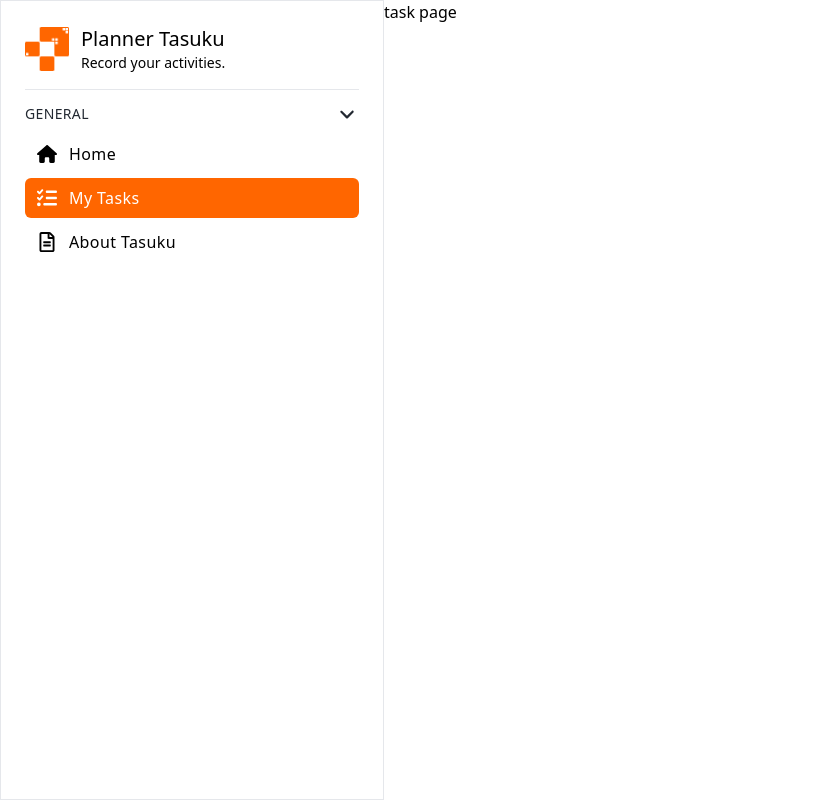
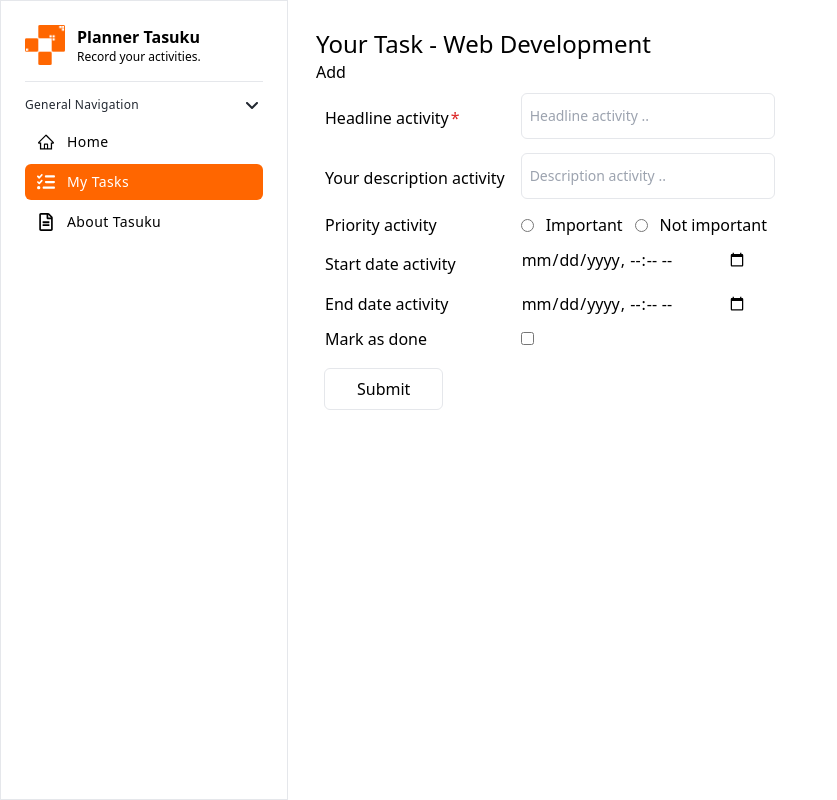
Before and after one commit to nandah4/myplanner-tasuku, a React (Vite) app: page /mytasks in a window 1280 px wide. Shown: the whole page, without its empty margins (0-837 px from the left). Built offline with nearby package versions, Linux system fonts and the light colour scheme.

Commit message:
feat: add form component

```diff
--- /dev/null
+++ b/src/components/form/FormAddTask.jsx
@@ -0,0 +1,125 @@
+import { useState } from "react";
+import useTaskContext from "../../hooks/useTaskContext";
+import { formatedDate } from "../../utils/formatedDate";
+
+const FormAddTask = () => {
+    // using use context
+    const { handleDataForm, tasks } = useTaskContext()
+
+    // state for structure data
+    const [titleTask, setTitleTask] = useState("");
+    const [descriptionTask, setDescriptionTask] = useState("");
+    const [priorityTask, setPriorityTask] = useState("");
+    const [startDate, setStartDate] = useState("");
+    const [dueDate, setDueDate] = useState("");
+    const [isCompleted, setIsCompleted] = useState(false)
+
+    // state for maxLength title and description
+    const [isMaxTitle, setIsMaxTitle] = useState(false)
+    const [isMaxDescription, setIsMaxDescription] = useState(false)
+
+    // handle submit event
+    const handleTaskSubmit = (event) => {
+        event.preventDefault();
+
+        if (!titleTask) return;
+        if (!descriptionTask) return;
+        if (!priorityTask) return;
+        if (!startDate) return;
+        if (!dueDate) return;
+
+        const addTask = {
+            id: Date.now(),
+            createdAt: new Date(),
+            titleTask,
+            descriptionTask,
+            priorityTask,
+            startDate: formatedDate(startDate),
+            dueDateDate: formatedDate(dueDate),
+            isCompleted: isCompleted
+        }
+
+        handleDataForm(addTask);
+
+        // set default when succes submit
+        setTitleTask("")
+        setDescriptionTask("")
+        setPriorityTask("")
+        setStartDate("")
+        setDueDate("")
+    }
+    console.log(tasks)
+
+    // handle onChange title and description
+    const onChangeHandleTitle = (e) => {
+        if (e.target.value.length === 70) {
+            setIsMaxTitle(true)
+        } else {
+            setIsMaxTitle(false)
+            setTitleTask(e.target.value)
+        }
+    }
+    const onChangeHandleDesc = (e) => {
+        if (e.target.value.length === 150) {
+            setIsMaxDescription(true)
+        } else {
+            setIsMaxDescription(false)
+            setDescriptionTask(e.target.value)
+        }
+    }
+
+    return <>
+        <section>
+            <form>
+                <table className="table-auto w-2/4 border-spacing-2 border-separate">
+                    <tbody className="">
+                        <tr>
+                            <td className="after:content-['*'] after:text-red-600 after:ml-0.5">Headline activity</td>
+                            <td ><input id="title" type="text" placeholder="Headline activity .." className="style-input-task mb-1" value={titleTask} onChange={onChangeHandleTitle} />
+                                {
+                                    isMaxTitle && (
+                                        <p className="text-xs text-red-600 font-medium ">Maximum Headline 70 character</p>
+                                    )
+                                }
+                            </td>
+                        </tr>
+                        <tr>
+                            <td>Your description activity</td>
+                            <td><input id="description" type="text" placeholder="Description activity .." className="style-input-task mb-1" value={descriptionTask} onChange={onChangeHandleDesc} />
+                                {
+                                    isMaxDescription && (
+                                        <p className="text-xs text-red-600 font-medium ">Maximum Description 150 character</p>
+                                    )
+                                }
+                            </td>
+                        </tr>
+                        <tr>
+                            <td>Priority activity</td>
+                            <td className="flex items-center gap-x-3"><input id="important" type="radio" name="priority" value="Important" onChange={(e) => setPriorityTask(e.target.value)} />
+                                <label htmlFor="important">Important</label>
+                                <input id="not important" type="radio" name="priority" value="Not Important" onChange={(e) => setPriorityTask(e.target.value)} />
+                                <label htmlFor="not important">Not important</label></td>
+                        </tr>
+                        <tr>
+                            <td className="mb-2">Start date activity</td>
+                            <td><input className="mb-2" id="title" type="datetime-local" value={startDate} onChange={(e) => setStartDate(e.target.value)} /></td>
+                        </tr>
+                        <tr>
+                            <td>End date activity</td>
+                            <td><input id="title" type="datetime-local" value={dueDate} onChange={(e) => setDueDate(e.target.value)} /></td>
+                        </tr>
+                        <tr>
+                            <td>Mark as done</td>
+                            <td><input id="title" type="checkbox" checked={isCompleted} onChange={(e) => setIsCompleted(e.target.checked)} /></td>
+                        </tr>
+                    </tbody>
+                </table>
+                <div className=" py-2 px-2">
+                    <button className="border rounded-md px-8 py-2" onClick={handleTaskSubmit}>Submit</button>
+                </div>
+            </form>
+        </section >
+    </>
+}
+
+export default FormAddTask;
--- a/src/components/layouts/Sidebar.jsx
+++ b/src/components/layouts/Sidebar.jsx
@@ -1,30 +1,38 @@
 import Logo from "../../assets/logo-study-plan.png"
-import { FaListCheck, FaHouse, FaAngleDown } from "react-icons/fa6";
+import { FaListCheck, FaAngleDown } from "react-icons/fa6";
+import { AiOutlineHome } from "react-icons/ai";
+import { FaRegFileAlt } from "react-icons/fa";
 import { NavLink } from "react-router-dom";
-import { FaRegFileAlt } from "react-icons/fa";
+import { useState } from "react";
 
 const Sidebar = () => {
+    const [isSidebarActive, setIsSidebarActive] = useState(true);
+
     return <>
-        <aside className="w-96 border h-screen p-6">
+        <aside className="w-72 border h-screen p-6">
             {/* Logo */}
             <div className="flex items-center gap-x-3 pb-4 border-b">
-                <div className="h-11 w-11">
+                <div className="h-10 w-10">
                     <img src={Logo} />
                 </div>
                 <div>
-                    <h2 className="font-medium text-xl">Planner Tasuku</h2>
-                    <p className="text-sm">Record your activities.</p>
+                    <h2 className="font-semibold text-base">Planner Tasuku</h2>
+                    <p className="text-xs">Record your activities.</p>
                 </div>
             </div>
 
             <div className="py-3">
                 <div>
                     <div className="flex justify-between items-center">
-                        <h1 className="uppercase font-medium tracking-wide text-sm text-[#222831]">General</h1>
+                        <h1 className="font-medium tracking-wide text-xs text-[#222831]">General Navigation</h1>
                         <span className="border border-white p-[2px] rounded-lg cursor-pointer hover:border-[#222831]">
-                            <FaAngleDown className="text-[#222831] text-lg" />
+                            {
+                            }
+                            <FaAngleDown className={`text-[#222831] text-base ${isSidebarActive ? 'rotate-0 duration-100' : '-rotate-90 duration-100'}`} onClick={() => setIsSidebarActive(active => !active)} />
                         </span>
                     </div>
+                    {
+                        isSidebarActive ?
                             <nav className="mt-2">
                                 <ul>
                                     <li>
@@ -34,7 +42,7 @@ const Sidebar = () => {
                                                     ? "bg-[#FF6600] text-white style-sidebar-navigation"
                                                     : "bg-white style-sidebar-navigation"
                                             }>
-                                    <FaHouse className="text-xl" />Home</NavLink>
+                                            <AiOutlineHome className="text-lg" /><span className="text-sm font-normal">Home</span></NavLink>
                                     </li>
                                     <li>
                                         <NavLink to="/mytasks"
@@ -43,7 +51,7 @@ const Sidebar = () => {
                                                     ? "bg-[#FF6600] text-white style-sidebar-navigation"
                                                     : "bg-white style-sidebar-navigation"
                                             }>
-                                    <FaListCheck className="text-xl" />My Tasks</NavLink>
+                                            <FaListCheck className="text-lg" /><span className="text-sm font-normal">My Tasks</span></NavLink>
                                     </li>
                                     <li>
                                         <NavLink
@@ -53,10 +61,13 @@ const Sidebar = () => {
                                                     ? "bg-[#FF6600] text-white style-sidebar-navigation"
                                                     : "bg-white style-sidebar-navigation"
                                             }>
-                                    <FaRegFileAlt className="text-xl" />About Tasuku</NavLink>
+                                            <FaRegFileAlt className="text-lg" /><span className="text-sm font-normal">About Tasuku</span></NavLink>
                                     </li>
                                 </ul>
                             </nav>
+                            : ''
+                    }
+
                 </div>
             </div >
 
--- a/src/index.css
+++ b/src/index.css
@@ -13,9 +13,9 @@
 }
 
 .style-sidebar-navigation {
-  @apply px-3 py-2 rounded-md flex items-center gap-x-3 mb-1 tracking-wide font-medium;
+  @apply px-3 py-2 rounded-md flex items-center gap-x-3 mb-1 tracking-wide;
 }
 
-.active {
-  @apply text-white;
+.style-input-task {
+  @apply px-2 py-3 text-gray-500 outline-none border rounded-md text-sm focus:border-[#FF6600] w-full;
 }
--- a/src/pages/Home.jsx
+++ b/src/pages/Home.jsx
@@ -1,6 +1,8 @@
 const Home = () => {
     return <>
-        <p>Selamat Datang</p>
+        <div className="border border-red-400">
+            <p>Selamat Datang</p>
+        </div>
     </>
 }
 
--- a/src/pages/MyTasks.jsx
+++ b/src/pages/MyTasks.jsx
@@ -1,6 +1,26 @@
+import { useState } from "react"
+import FormAddTask from "../components/form/FormAddTask"
+import useTaskContext from "../hooks/useTaskContext"
+
 const MyTasks = () => {
+    const { tasks } = useTaskContext();
+    const [form, setForm] = useState(true)
     return <>
-        <p>task page</p>
+        <div className="h-screen overflow-hidden p-7">
+            <div>
+                <h1 className="text-2xl font-medium">Your Task - Web Development</h1>
+            </div>
+
+            <div>
+                <button onClick={() => setForm(form => !form)}>Add</button>
+
+                {
+                    form && (
+                        <FormAddTask />
+                    )
+                }
+            </div>
+        </div>
     </>
 }
 export default MyTasks
--- /dev/null
+++ b/src/utils/formatedDate.jsx
@@ -0,0 +1,15 @@
+const options = {
+    year: 'numeric',
+    month: 'long',
+    day: 'numeric',
+    hour: '2-digit',
+    minute: '2-digit',
+};
+
+const formatedDate = (date) => {
+    const dateA = new Date(date)
+    const dateAfterFormat = new Intl.DateTimeFormat('en-US', options).format(dateA)
+    return dateAfterFormat;
+}
+
+export { formatedDate };
```
Also changed, not shown: src/context/DataContext.jsx (+6 -1 lines). Lines whose indentation alone changed are shown as unchanged.
